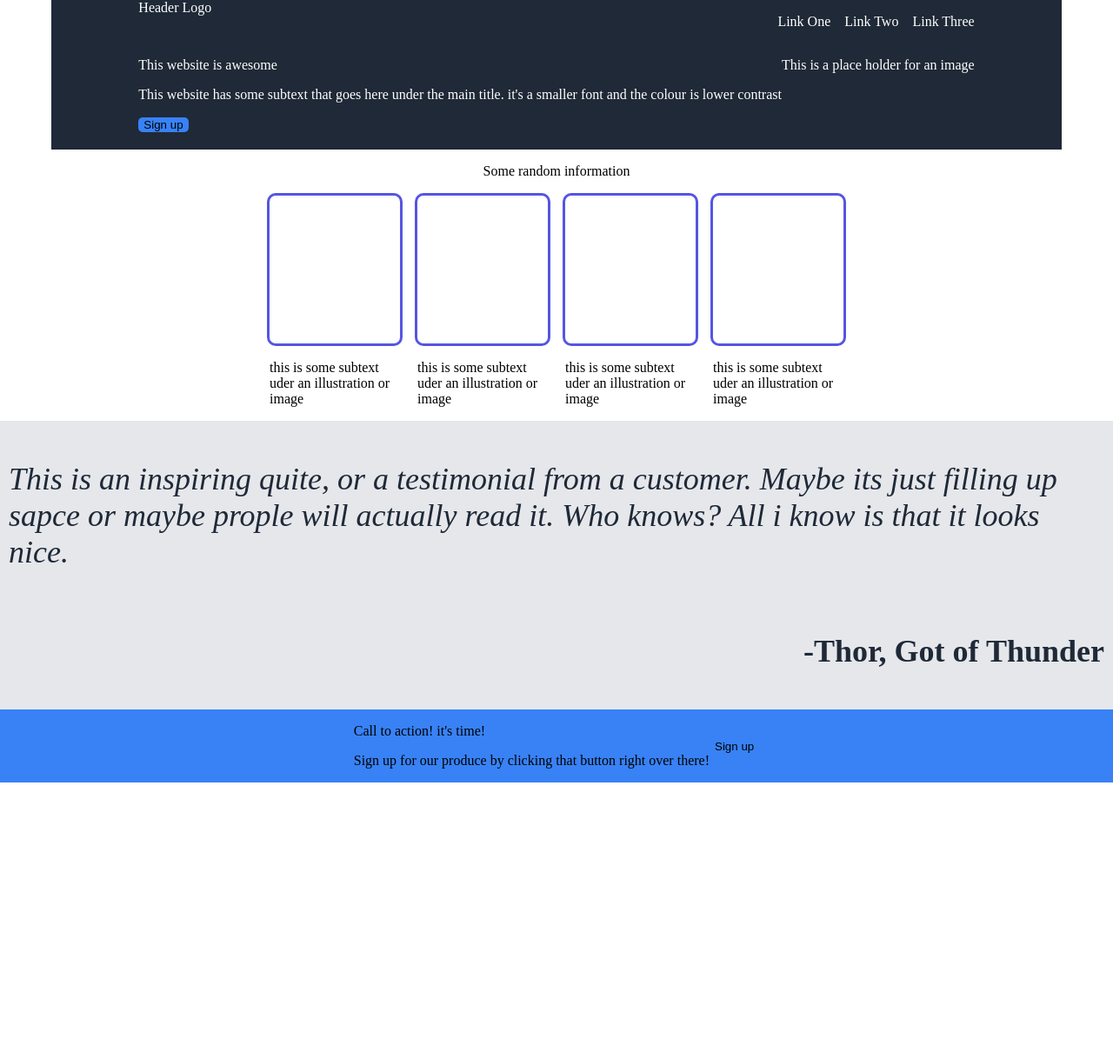
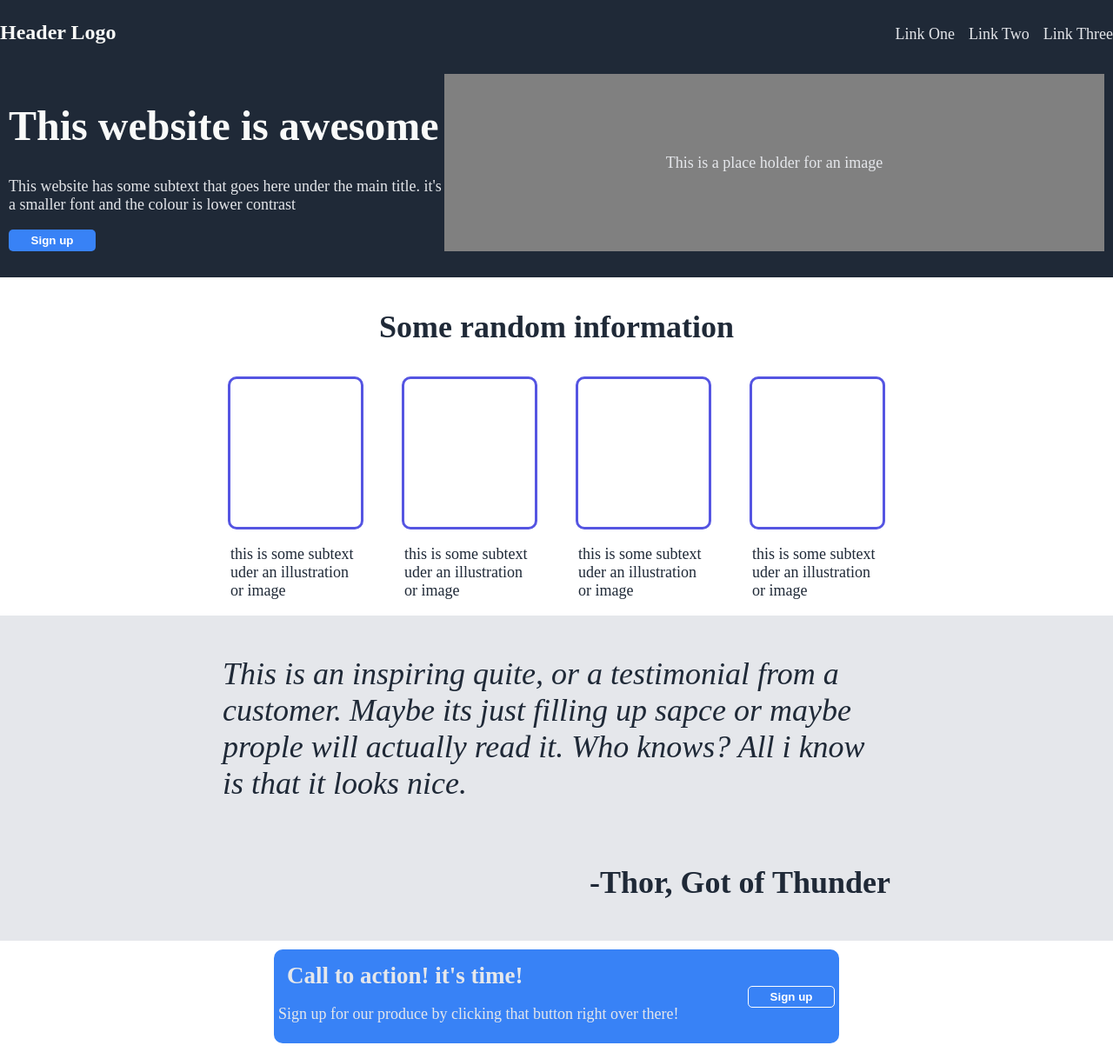
Before and after one commit to Gamesscow/OdinLandingPage, a plain HTML site: page index.html in a window 1280 px wide. Shown: the whole page at 87% size. Before the commit the page ends 900 px from the top, so only its background shows below. Drawn offline with Linux system fonts and the light colour scheme.

Commit message:
Most of formating done. just need to finish formatting the header and add the footer and format that.

```diff
--- a/index.html
+++ b/index.html
@@ -5,7 +5,7 @@
     <meta http-equiv="X-UA-Compatible" content="IE=edge">
     <meta name="viewport" content="width=device-width, initial-scale=1.0">
     <Link rel="stylesheet" href="styles.css">
-    <title>TITLE</title>
+    <title>Landing Page</title>
 </head>
 <body>
     <div class="hero">
@@ -19,7 +19,7 @@
         </div>
         <div class="content">
             <div class="left">
-                <p>This website is awesome</p>
+                <h1>This website is awesome</h1>
                 <p>This website has some subtext that goes here under the main title. it's a smaller font and the colour is lower contrast</p>
                 <button>Sign up</button>
             </div>
@@ -57,12 +57,10 @@
         </div>
         <div class="sign-up">
             <div>
-                <p>Call to action! it's time!</p>
+                <h2>Call to action! it's time!</h2>
                 <p>Sign up for our produce by clicking that button right over there!</p>
             </div>
-            <div>
-                <button>Sign up</button>
-            </div>
+            <button>Sign up</button>
         </div>
     </div>
 
--- a/styles.css
+++ b/styles.css
@@ -12,13 +12,16 @@ body{
     color: white;
     flex-direction: column;
     background-color: #1F2937;
-    padding-left: 100px;
-    padding-right: 100px;
+    width: 100%;
     padding-bottom: 20px;
 }
 .header{
     display: flex;
     justify-content: space-between;
+    align-items: center;
+    font-size: 24px;
+    color: #F9FAF8;
+    font-weight: 700;
 
 }
 ul{
@@ -28,16 +31,37 @@ ul{
 }
 a{
     text-decoration: none;
-    color: white;
+    color: #E5E7EB;
+    font-size: 18px;
+    font-weight: 100;
 }
 .hero> .content{
     display: flex;
-    flex: 1;
+    font-size: 18px;
+    color: #E5E7EB;
+    margin: 10px;
+
 }
-button{
+.content > .right{
+    display: flex;
+    background-color: gray;
+    flex: 1 1 100%;
+    justify-content: center;
+    align-items: center;
+}
+h1{
+    font-size: 48px;
+    color: #F9FAF9;
+}
+
+.left > button{
     background-color: #3882F6;
     border: none;
     border-radius: 5px;
+    color: white;
+    font-weight: 600;
+    width: 100px;
+    height: 25px;
 }
 .main-content{
     display: flex;
@@ -48,10 +72,16 @@ button{
     flex-direction: column;
     justify-content: center;
     align-items: center;
+    font-size: 36px;
+    font-weight: 700;
+    color: #1F2937;
 }
 .information > .container{
     display: flex;
-    gap: 20px;
+    gap: 50px;
+    font-size: 18px;
+    color: #1F2937;
+    font-weight: 100;
 }
 .card{
     display: flex;
@@ -79,15 +109,36 @@ button{
     color: #1F2937;
     font-size: 36px;
     text-emphasis: 700;
+    padding-left: 20%;
+    padding-right: 20%;
 }
 .author{
     align-self: flex-end;
     font-weight: 700;
 }
 .sign-up{
+    align-self: center;
     display: flex;
-    justify-content: center;
+    justify-content: space-between;
     align-items: center;
-    width: 100%;
+    width: 50%;
     background-color: #3882F6;
+    border-radius: 10px;
+    padding: 5px;
+    margin: 10px;
+    color: #E5E7EB;
+    font-size: 18px;
 }
+.sign-up > div > h2{
+    margin: 10px;
+}
+.sign-up > button {
+    background-color: #3882F6;
+    border: 1px solid white;
+    border-radius: 5px;
+    color: white;
+    font-weight: 600;
+    width: 100px;
+    height: 25px;
+    justify-self: flex-end;
+}
```
